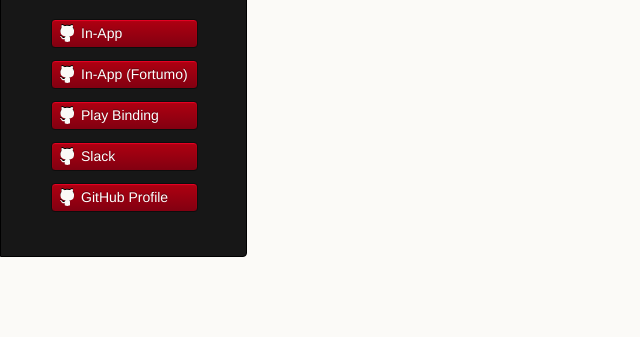
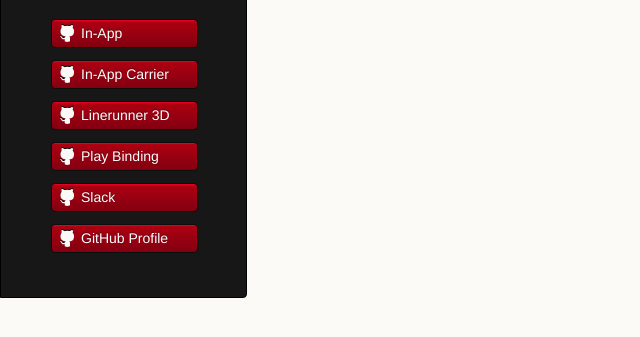
Before and after one commit to simsip-admin/simsip-admin.github.io, a plain HTML site: page _includes/head.html in a window 1280 px wide. Shown: the part 161-498 px from the top of the page, without its empty margins (0-640 px from the left). Drawn offline with Linux system fonts and the light colour scheme; files that its build step writes are made by us from their sources; files whose address does not match are found by name.

Commit message:
Fixing up navigation.

```diff
--- a/_includes/head.html
+++ b/_includes/head.html
@@ -23,9 +23,10 @@
 
         <ul>
 		  <li><a class="buttons github" href="https://github.com/simsip-admin/InApp">In-App</a></li>
-		  <li><a class="buttons github" href="https://github.com/simsip-admin/InApp">In-App (Fortumo)</a></li>
-		  <li><a class="buttons github" href="https://github.com/simsip-admin/InApp">Play Binding</a></li>
-		  <li><a class="buttons github" href="https://github.com/simsip-admin/InApp">Slack</a></li>
+		  <li><a class="buttons github" href="https://github.com/simsip-admin/FortumoInApp">In-App Carrier</a></li>
+		  <li><a class="buttons github" href="http://linerunner3d.com">Linerunner 3D</a></li>
+		  <li><a class="buttons github" href="https://github.com/simsip-admin/Play">Play Binding</a></li>
+		  <li><a class="buttons github" href="https://github.com/simsip-admin/Models">Slack</a></li>
           <li><a class="buttons github" href="https://github.com/simsip-admin">GitHub Profile</a></li>
         </ul>
 
```
